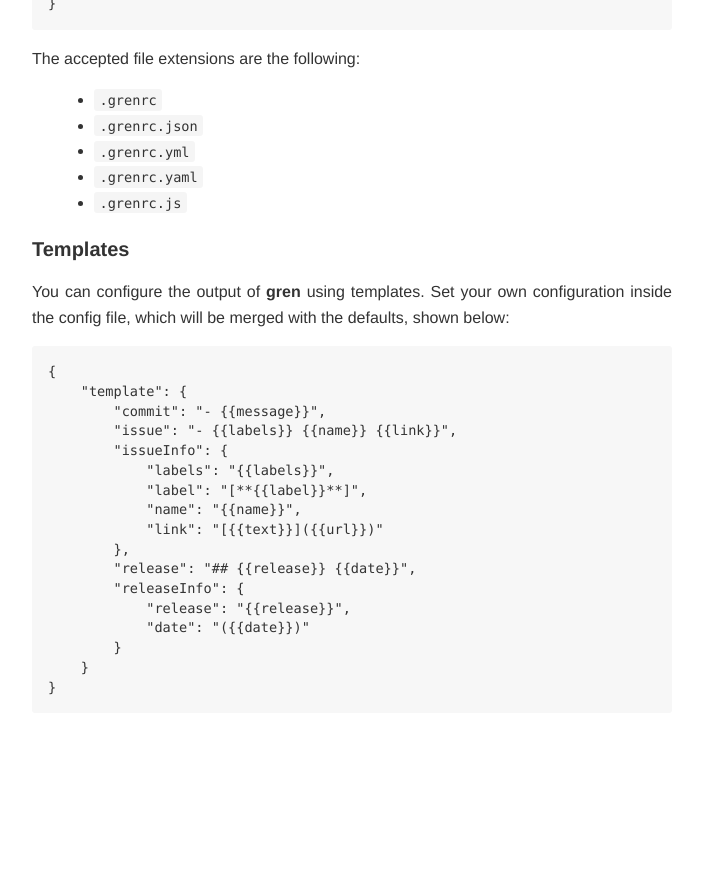
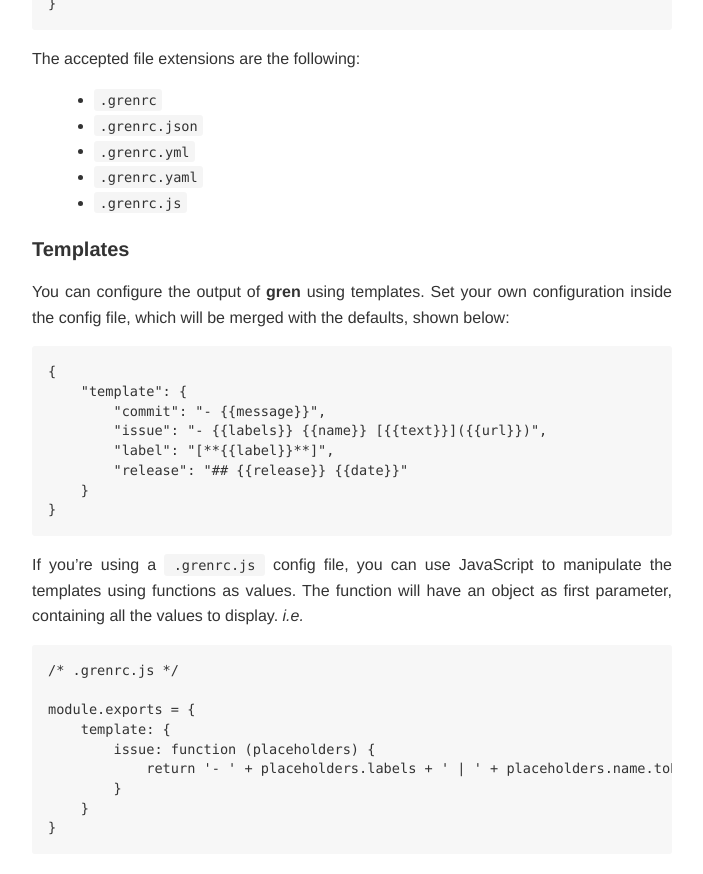
Before and after one commit to github-tools/github-release-notes, a Jekyll site: the page built from docs/options.md, in a window 1280 px wide and 900 px high, scrolled down 2250 px. Shown: the top 874 px of the window, without its empty margins (288-991 px from the left). Built offline with Jekyll 4.4.1, drawn with Linux system fonts in a browser that asks for light colours; nearby versions of some CDN libraries; before the commit the page ends 3009 px from its top, so only the background shows below that.

Commit message:
Update docs for the template system

````diff
--- a/docs/options.md
+++ b/docs/options.md
@@ -77,19 +77,25 @@
 {
     "template": {
         "commit": "- {{message}}",
-        "issue": "- {{labels}} {{name}} {{link}}",
-        "issueInfo": {
-            "labels": "{{labels}}",
-            "label": "[**{{label}}**]",
-            "name": "{{name}}",
-            "link": "[{{text}}]({{url}})"
-        },
-        "release": "## {{release}} {{date}}",
-        "releaseInfo": {
-            "release": "{{release}}",
-            "date": "({{date}})"
+        "issue": "- {{labels}} {{name}} [{{text}}]({{url}})",
+        "label": "[**{{label}}**]",
+        "release": "## {{release}} {{date}}"
+    }
+}
+```
+{% endraw %}
+
+If you're using a `.grenrc.js` config file, you can use JavaScript to manipulate the templates using functions as values.
+The function will have an object as first parameter, containing all the values to display. _i.e._
+
+```javascript
+/* .grenrc.js */
+
+module.exports = {
+    template: {
+        issue: function (placeholders) {
+            return '- ' + placeholders.labels + ' | ' + placeholders.name.toLowerCase();
         }
     }
 }
 ```
-{% endraw %}
````
